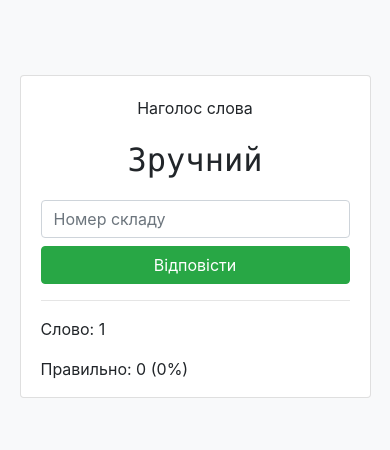
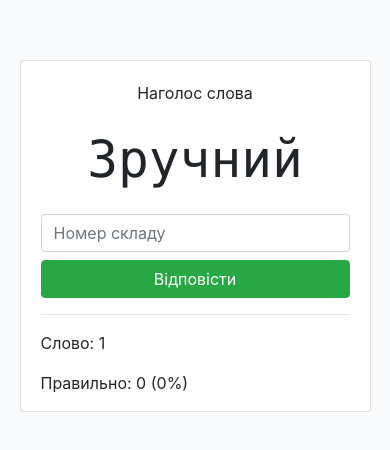
Before and after one commit to mymmrac/nagolos, a plain HTML site: page index.html in a window 390 px wide. Shown: the part 178-628 px from the top of the page. Drawn offline with Linux system fonts and the light colour scheme.

Commit message:
CSS update

```diff
--- a/css/index.css
+++ b/css/index.css
@@ -24,9 +24,8 @@
     .panel {
         width: 70%;
     }
-
     .word{
-        font-size: 3rem;
+        font-size: 3.2rem;
     }
 }
 
@@ -34,7 +33,4 @@
     .panel {
         width: 90%;
     }
-    .word{
-        font-size: 2rem;
-    }
 }
```
